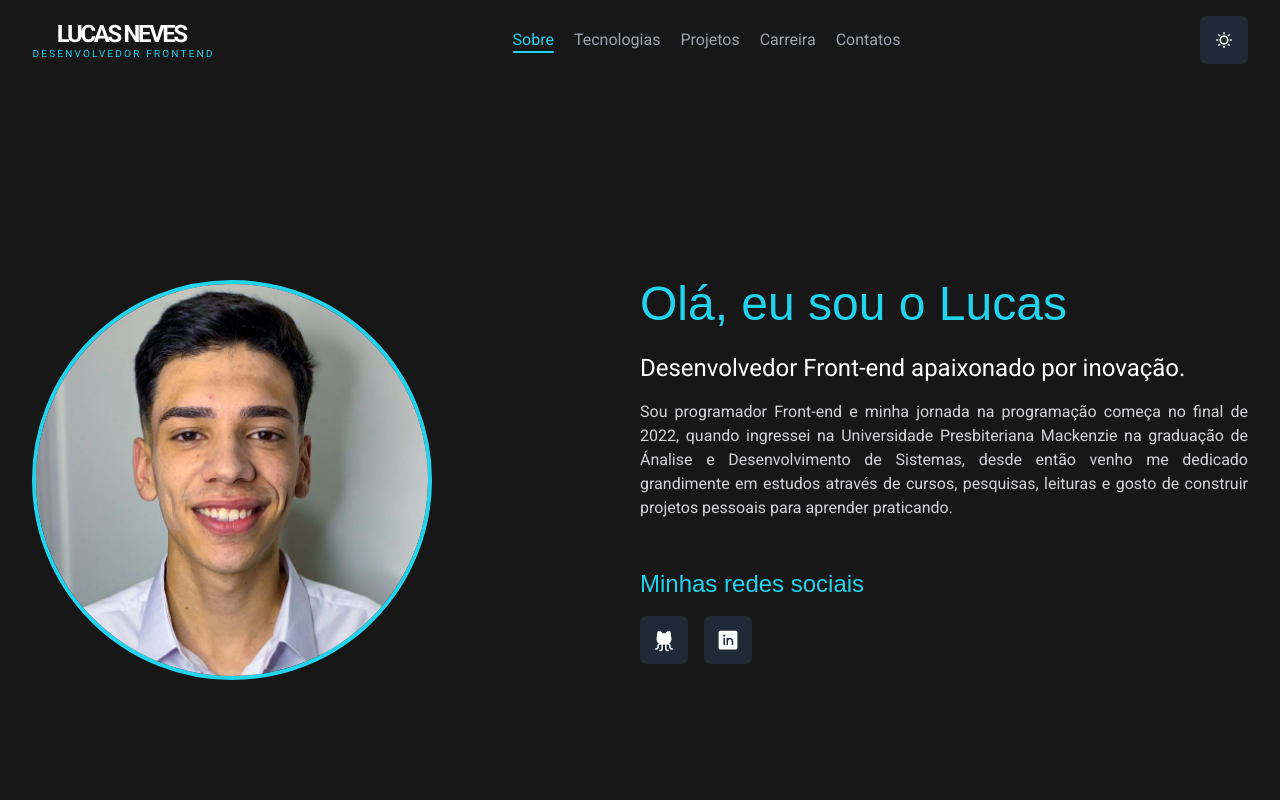
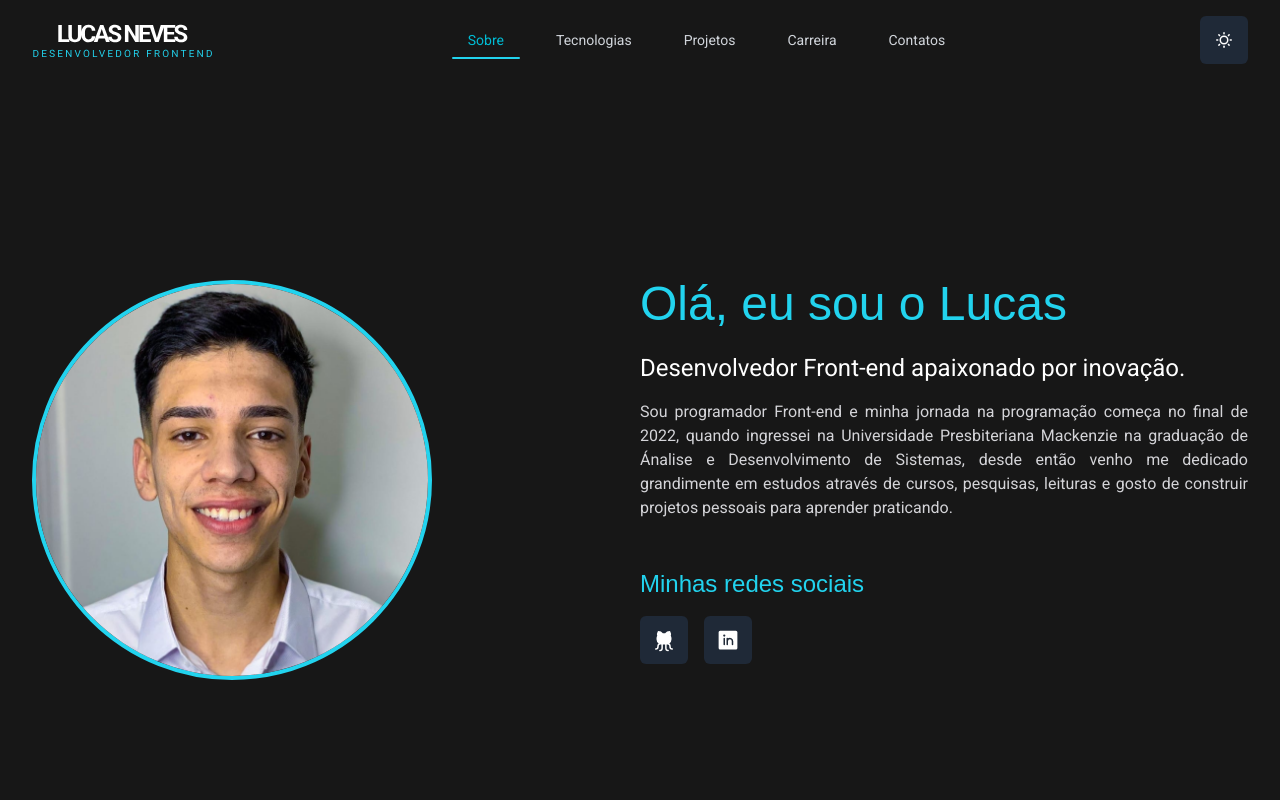
Before and after one commit to LucasfNeves/portifolio-lucas-neves-2023, a Next.js app: page / in a window 1280 px wide. Shown: the top 800 px of the page. Built offline with nearby package versions, Linux system fonts and the light colour scheme; a web font is replaced by a local one.

Commit message:
animation scroll nav menu

```diff
--- a/package.json
+++ b/package.json
@@ -12,11 +12,13 @@
   "dependencies": {
     "@phosphor-icons/react": "^2.0.15",
     "framer-motion": "^10.16.16",
+    "import": "^0.0.6",
     "next": "14.0.4",
     "phosphor-react": "^1.4.1",
     "react": "^18",
     "react-dom": "^18",
     "react-scroll": "^1.9.0",
+    "react-scrollspy": "^3.4.3",
     "tailwind-variants": "^0.1.19"
   },
   "devDependencies": {
@@ -25,6 +27,7 @@
     "@types/react": "^18",
     "@types/react-dom": "^18",
     "@types/react-scroll": "^1.8.10",
+    "@types/react-scrollspy": "^3.3.9",
     "autoprefixer": "^10.0.1",
     "eslint": "^8",
     "eslint-config-next": "14.0.4",
--- a/src/app/layout.tsx
+++ b/src/app/layout.tsx
@@ -39,7 +39,7 @@ export default function RootLayout({
         <NavMenuProvider>
           <div className="relative flex min-h-screen flex-col justify-start bg-neutral-900 ">
             <Header />
-            <main className="relative mb-24  mx-auto w-full max-w-[76rem]">
+            <main className="relative mb-24 flex flex-col mx-auto w-full max-w-[76rem]">
               {children}
             </main>
             <Footer />
--- a/src/components/Footer/index.tsx
+++ b/src/components/Footer/index.tsx
@@ -1,6 +1,5 @@
 'use client'
 
-import Link from 'next/link'
 import { ArrowUp } from 'phosphor-react'
 
 export function Footer() {
@@ -13,20 +12,6 @@ export function Footer() {
       <span className="font-roboto font-normal text-zinc-400">
         Lucas Farias das Neves <span className="text-xs">©</span> 2023
       </span>
-      <div className="flex gap-4">
-        <Link
-          className="font-roboto font-normal text-gray-300 hover:text-cyan-300"
-          href={'https://www.linkedin.com/in/lucas-farias-das-neves-118845239/'}
-        >
-          Linkedin
-        </Link>
-        <Link
-          className="font-roboto font-normal text-gray-300 hover:text-cyan-300"
-          href={'https://github.com/LucasfNeves'}
-        >
-          Github
-        </Link>
-      </div>
       <button
         type="button"
         onClick={handleScroll}
--- a/src/components/Header/NavBar.tsx
+++ b/src/components/Header/NavBar.tsx
@@ -4,7 +4,7 @@ import { NavOptions } from './NavOptions'
 import { useNavMenu } from '@/context/NavMenu'
 
 export function NavBar() {
-  const { handleNavOptions, navOptionsSelected, menuOptions } = useNavMenu()
+  const { handleNavOptions, menuOptions } = useNavMenu()
 
   return (
     <nav>
@@ -13,8 +13,7 @@ export function NavBar() {
           <NavOptions
             key={option.id}
             text={option.text}
-            onSelect={() => handleNavOptions(option.id)}
-            selected={navOptionsSelected === option.id}
+            activeItem={() => handleNavOptions(option.id)}
             id={option.id}
           />
         ))}
--- a/src/components/Header/NavOptions.tsx
+++ b/src/components/Header/NavOptions.tsx
@@ -2,28 +2,40 @@
 
 import { motion } from 'framer-motion'
 import { Link as ScrollLink } from 'react-scroll'
-import React from 'react'
+import { useNavMenu } from '@/context/NavMenu'
 
 interface NavOptionsProps {
   text: string
-  onSelect: () => void
-  selected: boolean
+  activeItem: () => void
   id: string
 }
 
-export function NavOptions({ text, onSelect, selected, id }: NavOptionsProps) {
+export function NavOptions({ text, activeItem, id }: NavOptionsProps) {
+  const { activeId, handleNavOptions } = useNavMenu()
+
+  const activeStyle = {
+    color: '#00bcd4',
+  }
+
   return (
-    <ScrollLink to={id} spy smooth duration={800}>
+    <ScrollLink
+      activeStyle={activeStyle}
+      to={id}
+      spy
+      smooth
+      duration={800}
+      offset={-80}
+      onSetActive={() => handleNavOptions(id)}
+    >
       <li
         key={id}
-        onClick={onSelect}
-        className={`font-roboto cursor-pointer ${
-          selected ? ' relative text-cyan-400' : 'relative text-gray-400'
-        }`}
+        onClick={activeItem}
+        className={`relative px-4 py-2 cursor-pointer font-roboto text-sm text-zinc-400 hover:text-zinc-300 transition duration-300 ease-in-out`}
+        style={activeId === id ? activeStyle : { color: '#d1d5db' }}
       >
         {text}
 
-        {selected && (
+        {activeId === id && (
           <motion.div
             layoutId="activeTab"
             className="absolute -bottom-px left-0 right-0 h-0.5 rounded-sm bg-cyan-400"
--- a/src/context/NavMenu.tsx
+++ b/src/context/NavMenu.tsx
@@ -1,3 +1,5 @@
+/* eslint-disable prettier/prettier */
+
 'use client'
 
 import {
@@ -13,12 +15,12 @@ interface NavMenuContextProps {
     text: string
     id: string
   }[]
+  activeId: string | null
   handleNavOptions: (itemId: string) => void
-  navOptionsSelected: string
 }
 
 export const NavMenuContext = createContext<NavMenuContextProps>(
-  {} as NavMenuContextProps,
+  {} as NavMenuContextProps
 )
 
 interface NavMenuProviderProps {
@@ -26,7 +28,7 @@ interface NavMenuProviderProps {
 }
 
 export function NavMenuProvider({ children }: NavMenuProviderProps) {
-  const [navOptionsSelected, setNavOptionsSelected] = useState<string>('about')
+  const [activeId, setActiveId] = useState<string | null>('about')
 
   const menuOptions = [
     {
@@ -52,17 +54,23 @@ export function NavMenuProvider({ children }: NavMenuProviderProps) {
   ]
 
   function handleNavOptions(itemId: string) {
-    setNavOptionsSelected(itemId)
+    setActiveId(itemId)
   }
 
   useEffect(() => {
     // Scroll para o topo da página quando o componente é recarregado
-    window.scrollTo(0, 0)
+    window.scrollTo({ top: 0, behavior: 'smooth' })
+
+    setActiveId('about')
   }, [])
 
   return (
     <NavMenuContext.Provider
-      value={{ handleNavOptions, navOptionsSelected, menuOptions }}
+      value={{
+        handleNavOptions,
+        menuOptions,
+        activeId,
+      }}
     >
       {children}
     </NavMenuContext.Provider>
```
Also changed, not shown: 1 other file (tests, documents, lock files or other folders).
